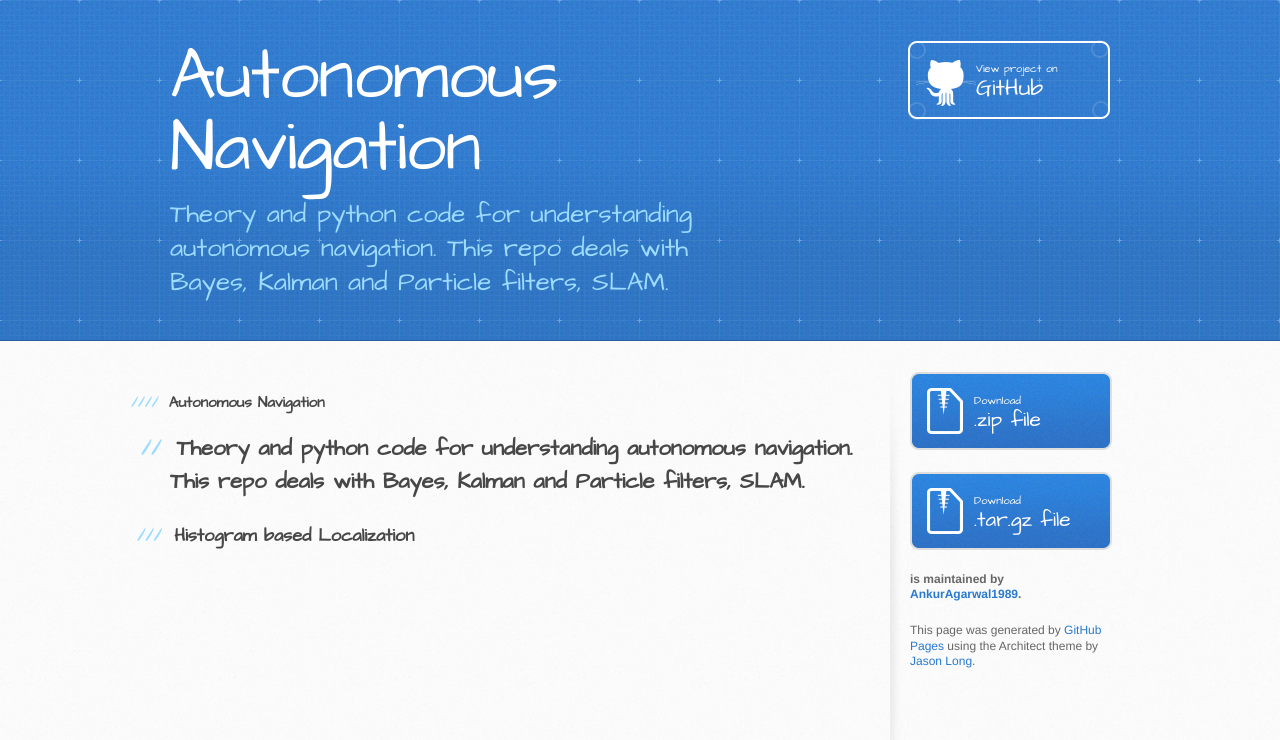
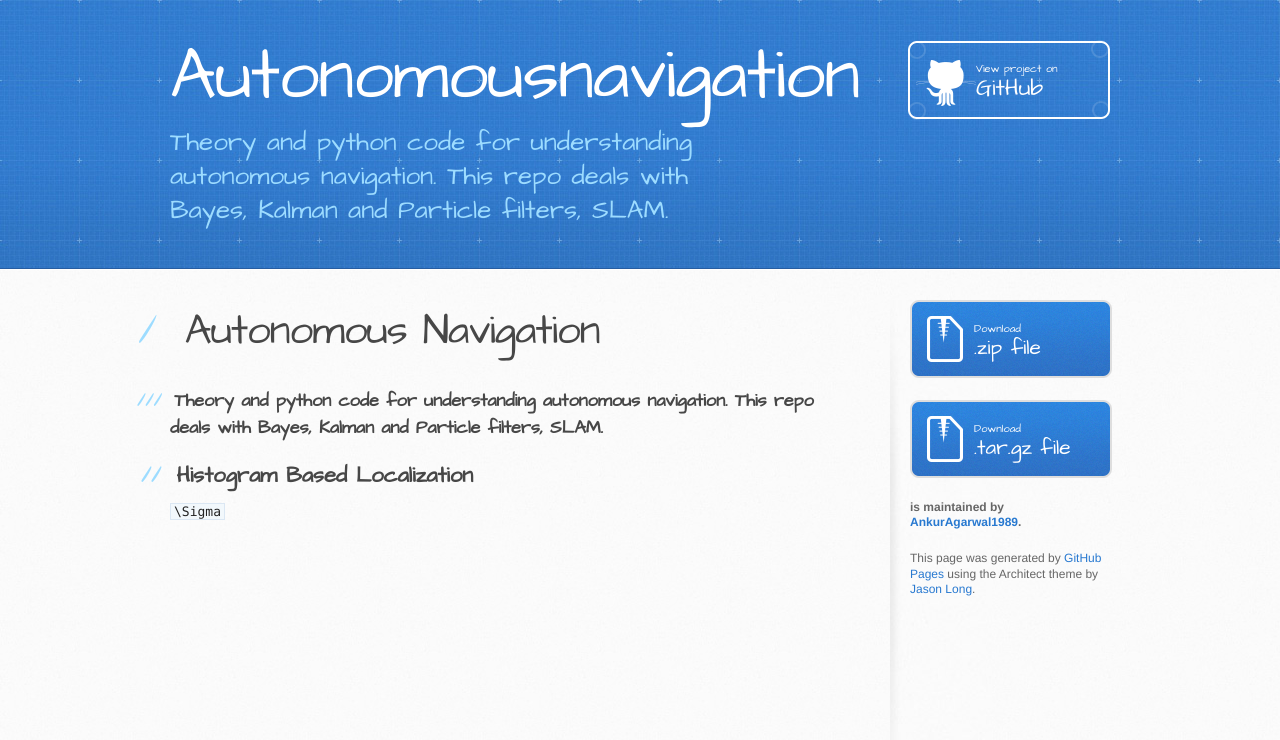
Before and after one commit to AnkurAgarwal1989/AutoNav, a plain HTML site: page index.html in a window 1280 px wide. Drawn offline with Linux system fonts and the light colour scheme.

Commit message:
Create gh-pages branch via GitHub

```diff
--- a/index.html
+++ b/index.html
@@ -19,7 +19,7 @@
   <body>
     <header>
       <div class="inner">
-        <h1>Autonomous Navigation</h1>
+        <h1>Autonomousnavigation</h1>
         <h2>Theory and python code for understanding autonomous navigation. This repo deals with Bayes, Kalman and Particle filters, SLAM.</h2>
         <a href="https://github.com/AnkurAgarwal1989/AutonomousNavigation" class="button"><small>View project on</small> GitHub</a>
       </div>
@@ -28,14 +28,16 @@
     <div id="content-wrapper">
       <div class="inner clearfix">
         <section id="main-content">
-          <h4>
-<a id="autonomous-navigation" class="anchor" href="#autonomous-navigation" aria-hidden="true"><span class="octicon octicon-link"></span></a>Autonomous Navigation</h4>
+          <h1>
+<a id="autonomous-navigation" class="anchor" href="#autonomous-navigation" aria-hidden="true"><span class="octicon octicon-link"></span></a>Autonomous Navigation</h1>
+
+<h3>
+<a id="theory-and-python-code-for-understanding-autonomous-navigation-this-repo-deals-with-bayes-kalman-and-particle-filters-slam" class="anchor" href="#theory-and-python-code-for-understanding-autonomous-navigation-this-repo-deals-with-bayes-kalman-and-particle-filters-slam" aria-hidden="true"><span class="octicon octicon-link"></span></a>Theory and python code for understanding autonomous navigation. This repo deals with Bayes, Kalman and Particle filters, SLAM.</h3>
 
 <h2>
-<a id="theory-and-python-code-for-understanding-autonomous-navigation-this-repo-deals-with-bayes-kalman-and-particle-filters-slam" class="anchor" href="#theory-and-python-code-for-understanding-autonomous-navigation-this-repo-deals-with-bayes-kalman-and-particle-filters-slam" aria-hidden="true"><span class="octicon octicon-link"></span></a>Theory and python code for understanding autonomous navigation. This repo deals with Bayes, Kalman and Particle filters, SLAM.</h2>
+<a id="histogram-based-localization" class="anchor" href="#histogram-based-localization" aria-hidden="true"><span class="octicon octicon-link"></span></a>Histogram Based Localization</h2>
 
-<h3>
-<a id="histogram-based-localization" class="anchor" href="#histogram-based-localization" aria-hidden="true"><span class="octicon octicon-link"></span></a>Histogram based Localization</h3>
+<p><code>\Sigma</code></p>
         </section>
 
         <aside id="sidebar">
--- a/params.json
+++ b/params.json
@@ -1 +1 @@
-{"name":"Autonomousnavigation","tagline":"Theory and python code for understanding autonomous navigation. This repo deals with Bayes, Kalman and Particle filters, SLAM.","body":"####Autonomous Navigation\r\n##Theory and python code for understanding autonomous navigation. This repo deals with Bayes, Kalman and Particle filters, SLAM.\r\n\r\n### Histogram based Localization\r\n","google":"","note":"Don't delete this file! It's used internally to help with page regeneration."}
+{"name":"Autonomousnavigation","tagline":"Theory and python code for understanding autonomous navigation. This repo deals with Bayes, Kalman and Particle filters, SLAM.","body":"#Autonomous Navigation\r\n###Theory and python code for understanding autonomous navigation. This repo deals with Bayes, Kalman and Particle filters, SLAM.\r\n\r\n##Histogram Based Localization\r\n`\\Sigma`\r\n","google":"","note":"Don't delete this file! It's used internally to help with page regeneration."}
```
